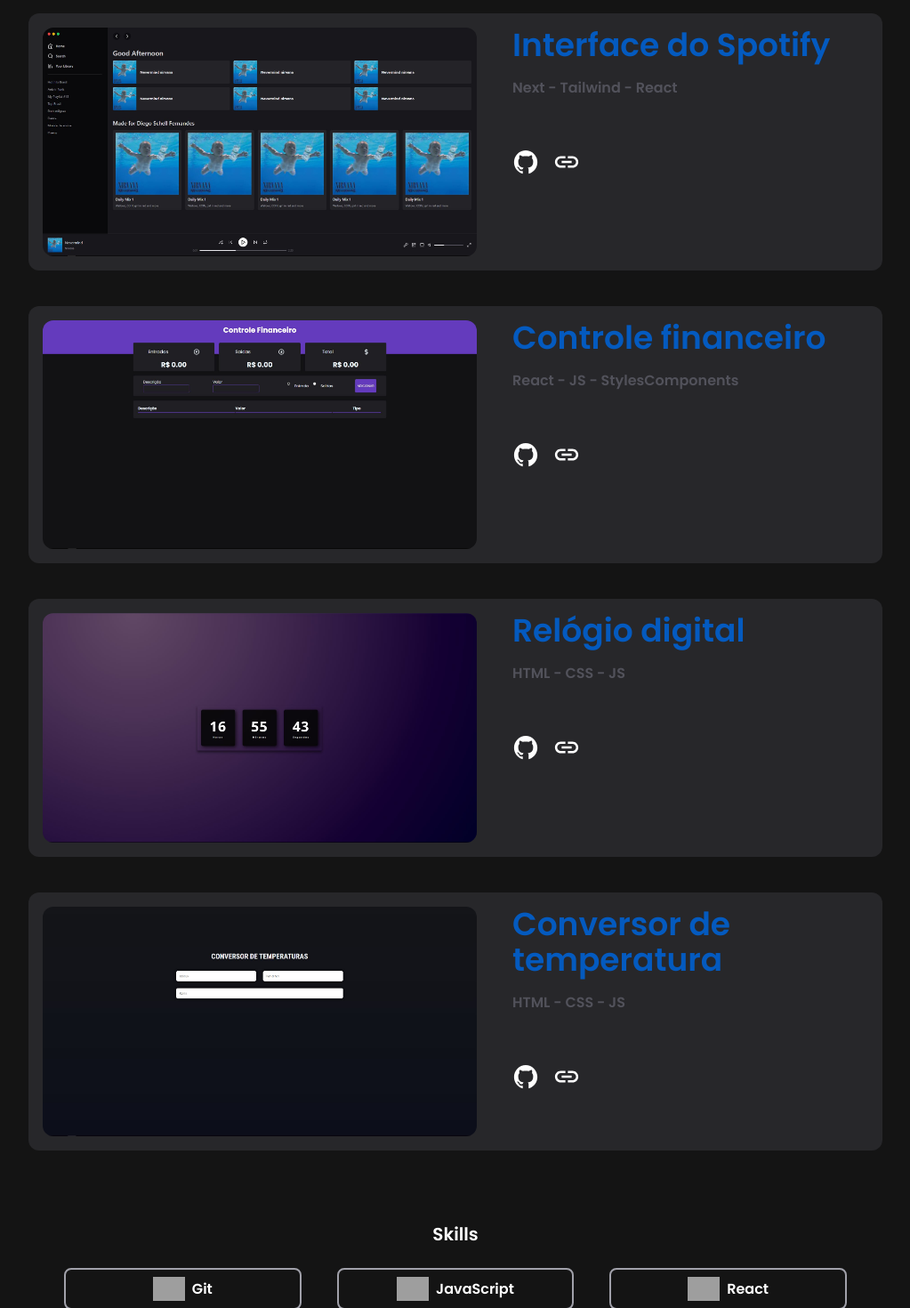
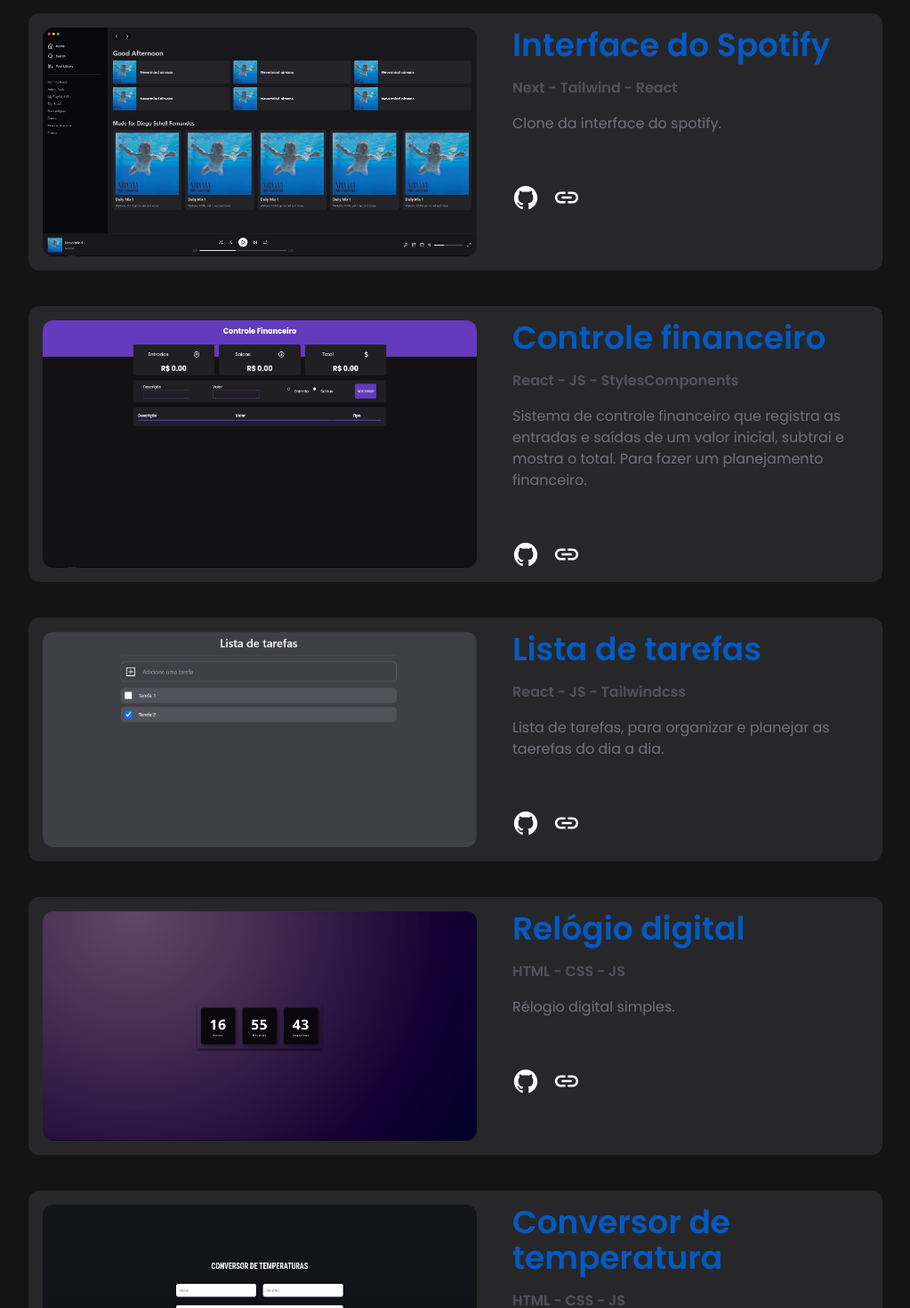
Before and after one commit to juamgomes/portifolio-juan-gomes, a Next.js app: page / in a window 1280 px wide. Shown: the part 840-2310 px from the top of the page at 89% size, without its empty margins (128-1151 px from the left). Built offline with nearby package versions, Linux system fonts and the light colour scheme; grey boxes are pictures that could not be loaded.

Commit message:
Adcionei um novo projeto, "LISTA DE TAREFAS"

```diff
--- a/src/components/Projects.tsx
+++ b/src/components/Projects.tsx
@@ -10,7 +10,7 @@
           <div className="flex flex-col gap-4">
             <h1 className="text-blue-2 text-4xl font-semibold">Interface do Spotify</h1>
             <span className="text-zinc-600 font-semibold">Next - Tailwind - React</span>
-            <p className="sm:text-zinc-500 hidden">Interface do spotify, feita com Next e tailwind</p>
+            <p className="sm:flex text-zinc-500 hidden">Clone da interface do spotify.</p>
             <div className="flex gap-4">
                 <a href="https://github.com/juamgomes/spotify-interface" target="_blank">
                   <IoLogoGithub size={30} className="text-branco mt-10"/>
@@ -29,7 +29,7 @@
           <div className="flex flex-col gap-4">
             <h1 className="text-blue-2 text-4xl font-semibold">Controle financeiro</h1>
             <span className="text-zinc-600 font-semibold">React - JS - StylesComponents</span>
-            <p className="sm:text-zinc-500 hidden">Sistema de controle financeiro que registra as entradas e saídas de um valor inicial, subtrai e mostra o total.</p>
+            <p className="sm:flex text-zinc-500 hidden">Sistema de controle financeiro que registra as entradas e saídas de um valor inicial, subtrai e mostra o total. Para fazer um planejamento financeiro.</p>
             <div className="flex gap-4">
               <a href="https://github.com/juamgomes/controle-financeiro" target="_blank">
                 <IoLogoGithub size={30} className="text-branco mt-10"/>
@@ -41,12 +41,30 @@
           </div>
         </div>
 
+
+        <div className="flex flex-col sm:flex-row sm:gap-10 gap-6 p-4 w-3/4 h-auto rounded-xl bg-zinc-800">
+        <Image src="/Lista-de-tarefas-img.JPG" width={488} height={288} className="rounded-xl" alt="Print da tela da lista de tarefas"/>
+          <div className="flex flex-col gap-4">
+            <h1 className="text-blue-2 text-4xl font-semibold">Lista de tarefas</h1>
+            <span className="text-zinc-600 font-semibold">React - JS - Tailwindcss</span>
+            <p className="text-zinc-500 sm:flex hidden">Lista de tarefas, para organizar e planejar as taerefas do dia a dia.</p>
+            <div className="flex gap-4">
+              <a href="https://github.com/juamgomes/Lista-de-tarefas" target="_blank">
+                <IoLogoGithub size={30} className="text-branco mt-10"/>
+              </a>
+              <a href="https://lista-de-tarefas-mu-dusky.vercel.app/" target="_blank">
+                <IoMdLink size={30} className="text-branco mt-10"/>
+              </a>
+            </div>
+          </div>
+        </div>
+
           <div className="flex flex-col sm:flex-row sm:gap-10 gap-6 p-4 w-3/4 h-auto rounded-xl bg-zinc-800">
           <Image src="/Relogio-digital-img.jpg" width={488} height={288} className="rounded-xl" alt="Relógio digital"/>
           <div className="flex flex-col gap-4">
             <h1 className="text-blue-2 text-4xl font-semibold">Relógio digital</h1>
             <span className="text-zinc-600 font-semibold">HTML - CSS - JS</span>
-            <p className="sm:text-zinc-500 hidden">Rélogio digital simples.</p>
+            <p className="sm:flex text-zinc-500 hidden">Rélogio digital simples.</p>
             <div className="flex gap-4">
               <a href="https://github.com/juamgomes/relogio-digital" target="_blank">
                 <IoLogoGithub size={30} className="text-branco mt-10"/>
@@ -63,7 +81,7 @@
           <div className="flex flex-col gap-4">
             <h1 className="text-blue-2 text-4xl font-semibold">Conversor de temperatura</h1>
             <span className="text-zinc-600 font-semibold">HTML - CSS - JS</span>
-            <p className="sm:text-zinc-500 hidden">Conversor de temperaturas conversão entre °C e °F, conversão entre °F e °C, conversão entre °F e K, conversão entre K e °F conversão entre °C e K e conversão entre K e °C.</p>
+            <p className="sm:flex text-zinc-500 hidden">Conversor de temperaturas conversão entre °C e °F, conversão entre °F e °C, conversão entre °F e K, conversão entre K e °F conversão entre °C e K e conversão entre K e °C.</p>
             <div className="flex gap-4">
               <a href="https://github.com/juamgomes/Conversor-de-temperaturas" target="_blank">
                 <IoLogoGithub size={30} className="text-branco mt-10"/>
```
Also changed, not shown: public/Lista-de-tarefas-img.JPG (added).
